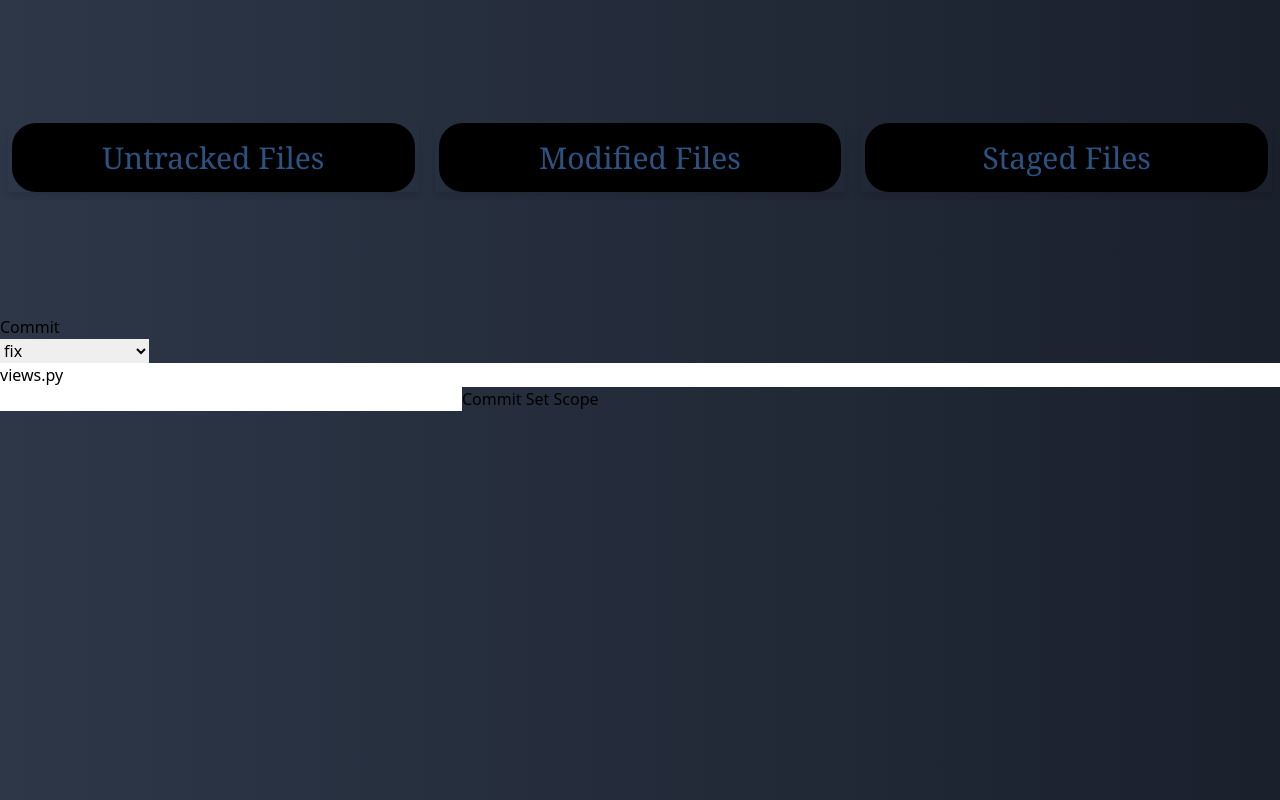
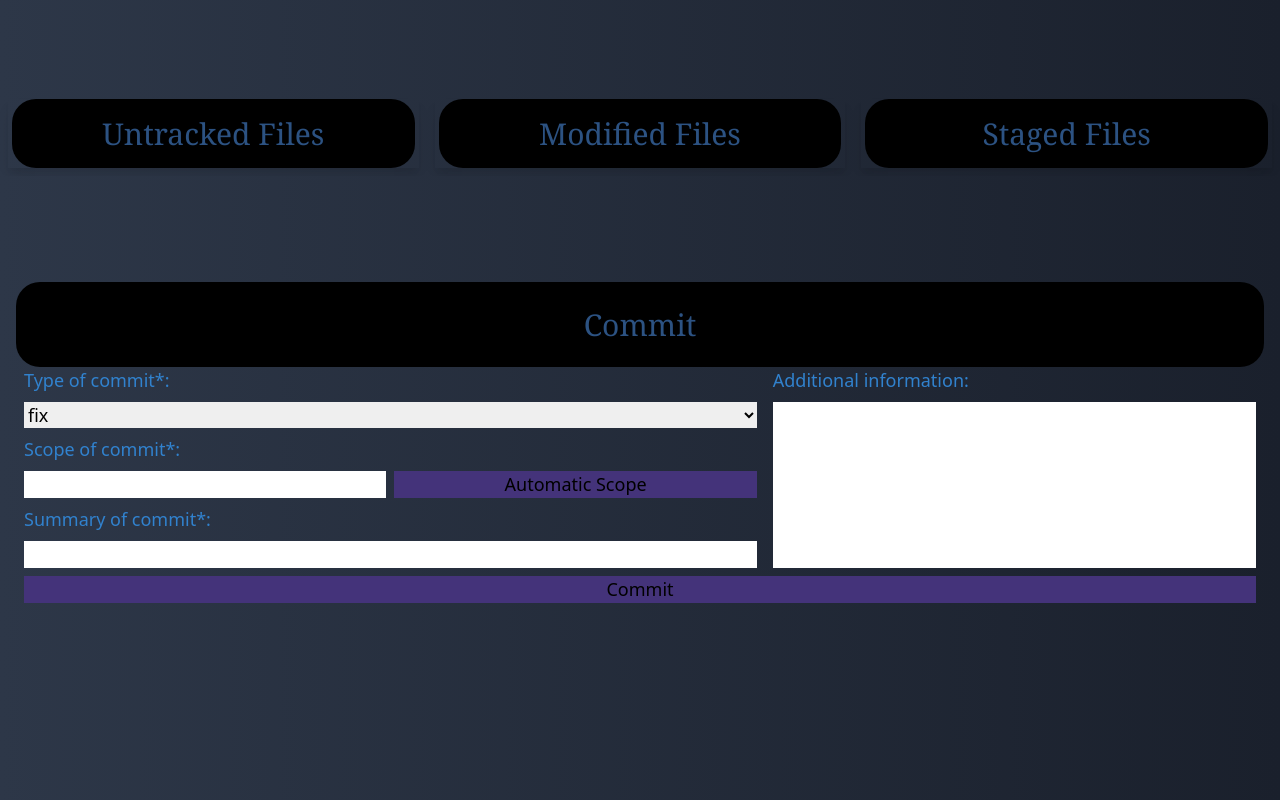
Before and after one commit to IgnisDa/Gitzer, a Nuxt app in the folder gitzer-frontend/: page /status in a window 1280 px wide. Built offline with nearby package versions, Linux system fonts and the light colour scheme; what tailwindcss-debug-screens would draw is missing.

Commit message:
feat(gitzer-frontend/components/CommitMessageForm.vue): make form pretty

```diff
--- a/gitzer-frontend/components/CommitMessageForm.vue
+++ b/gitzer-frontend/components/CommitMessageForm.vue
@@ -1,8 +1,17 @@
 <template>
-  <form class="container mx-auto h-64" @submit.prevent="commitChange(formData)">
-    <div>Commit</div>
-    <select v-model="formData.commitType">
-      <option value="">Please select one</option>
+  <div class="flex-grow">
+    <form class="m-4" @submit.prevent="commitChange(formData)">
+      <div
+        class="text-3xl text-center font-serif text-blue-800 bg-black p-5 rounded-3xl"
+      >
+        Commit
+      </div>
+
+      <div class="flex text-sm sm:text-base md:text-lg flex-wrap">
+        <div class="w-3/5 flex flex-col">
+          <div class="mx-2 text-blue-600">Type of commit*:</div>
+          <select v-model="formData.commitType" class="m-2">
+            <option value="">Choose</option>
             <option>fix</option>
             <option>feat</option>
             <option>docs</option>
@@ -13,24 +22,45 @@
             <option>build</option>
             <option>ci</option>
           </select>
+          <div class="mx-2 text-blue-600">Scope of commit*:</div>
+          <div class="m-2 flex">
             <input
               v-model="formData.commitScope"
-      class="w-full"
               type="text"
+              class="w-1/2"
               name="scope"
               required
             />
+            <button
+              type="button"
+              class="w-1/2 ml-2 bg-purple-900"
+              @click="setScope()"
+            >
+              Automatic Scope
+            </button>
+          </div>
+          <div class="mx-2 text-blue-600">Summary of commit*:</div>
           <input
             v-model="formData.commitSummary"
             type="text"
+            class="m-2"
             name="summary"
             required
           />
-    <input v-model="formData.commitInfo" type="text" name="commit-info" />
-    <button type="submit">Commit</button>
-    {{ commitScopeGetter }}
-    <button @click="setScope()">Set Scope</button>
+        </div>
+        <div class="flex flex-col w-2/5">
+          <div class="mx-2 text-blue-600">Additional information:</div>
+          <textarea
+            v-model="formData.commitInfo"
+            class="h-full resize-none m-2"
+            type="text"
+            name="commit-info"
+          />
+        </div>
+        <button class="w-full mx-2 bg-purple-900" type="submit">Commit</button>
+      </div>
     </form>
+  </div>
 </template>
 
 <script>
@@ -40,7 +70,7 @@ export default {
   data: () => ({
     formData: {
       commitType: 'fix',
-      commitScope: 'views.py',
+      commitScope: '',
       commitSummary: '',
       commitInfo: '',
     },
```
Lines whose indentation alone changed are shown as unchanged.
